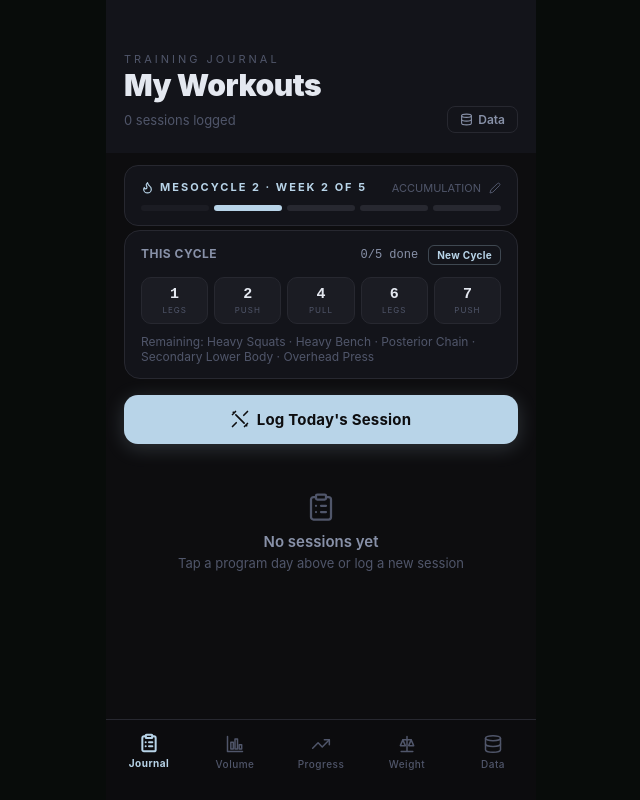
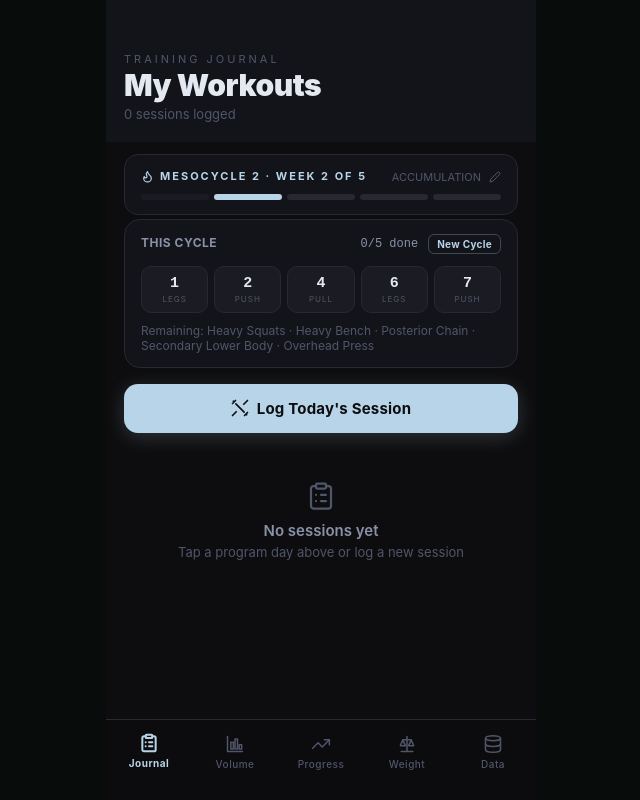
Before and after one commit to seankizy/bodybuilding-app, a React (Vite) app: page / in a window 1280 px wide. Shown: the whole page, without its empty margins (319-959 px from the left). Built offline with nearby package versions, Linux system fonts and the light colour scheme.

Commit message:
Update App.jsx

```diff
--- a/src/App.jsx
+++ b/src/App.jsx
@@ -1859,12 +1859,8 @@ export default function App() {
       <div style={{ padding: "52px 18px 20px", background: "linear-gradient(160deg,#13141a 0%,#13141a 100%)" }}>
         <div style={{ fontSize: 11, letterSpacing: 3, color: "#50566a", textTransform: "uppercase", fontFamily: SANS, marginBottom: 4 }}>Training Journal</div>
         <div style={{ fontSize: 30, fontWeight: 900, color: "#e4e8f0", lineHeight: 1, fontFamily: SANS, letterSpacing: -0.5 }}>My Workouts</div>
-        <div style={{ display: "flex", alignItems: "center", justifyContent: "space-between", marginTop: 6 }}>
+        <div style={{ marginTop: 6 }}>
           <div style={{ fontSize: 13, color: "#50566a" }}>{entries.filter(e => e.completedAt).length} session{entries.filter(e => e.completedAt).length !== 1 ? "s" : ""} logged</div>
-          <button onClick={() => setTab("data")}
-            style={{ padding: "5px 12px", borderRadius: 8, background: "transparent", border: `1px solid ${C.line}`, color: C.textMid, fontSize: 12, fontFamily: SANS, fontWeight: 600, cursor: "pointer", display: "flex", alignItems: "center", gap: 5 }}>
-            <Database size={13} strokeWidth={2} /> Data
-          </button>
         </div>
       </div>
 
@@ -1943,7 +1939,7 @@ export default function App() {
                 <div style={{ fontSize: 12, fontFamily: MONO, color: doneCount === trainingDays.length ? LAKE.forest : C.textMid }}>
                   {doneCount}/{trainingDays.length} done
                 </div>
-                <button onClick={() => saveCycleAnchor(todayStr())}
+                <button onClick={() => { if (window.confirm("Start a new cycle? This will reset the cycle tracker to today.")) saveCycleAnchor(todayStr()); }}
                   style={{ fontSize: 10, fontWeight: 700, color: LAKE.sky, background: "transparent", border: `1px solid ${LAKE.sky}44`, borderRadius: 6, padding: "3px 8px", cursor: "pointer", fontFamily: SANS, letterSpacing: 0.3 }}>
                   New Cycle
                 </button>
```
